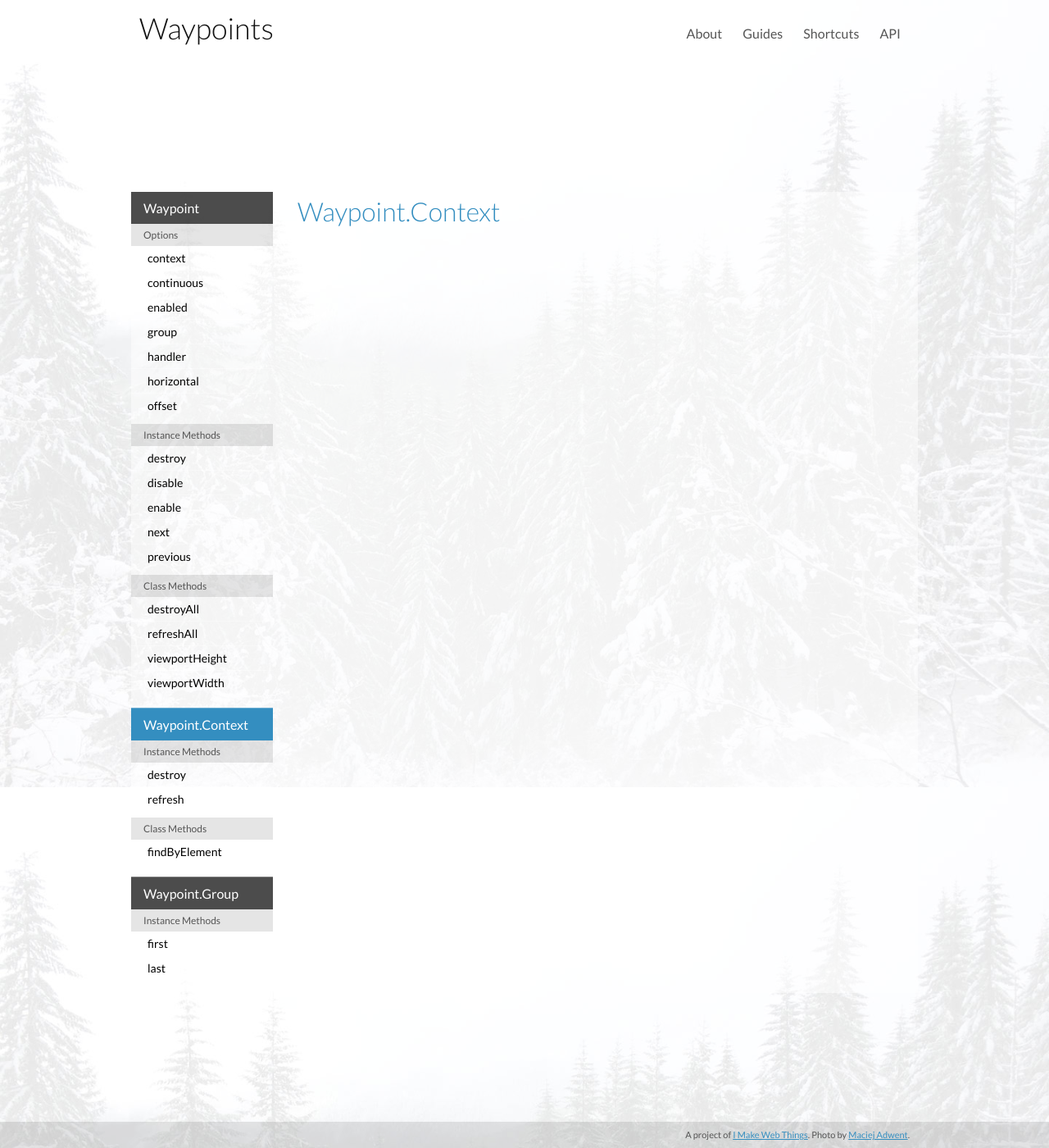
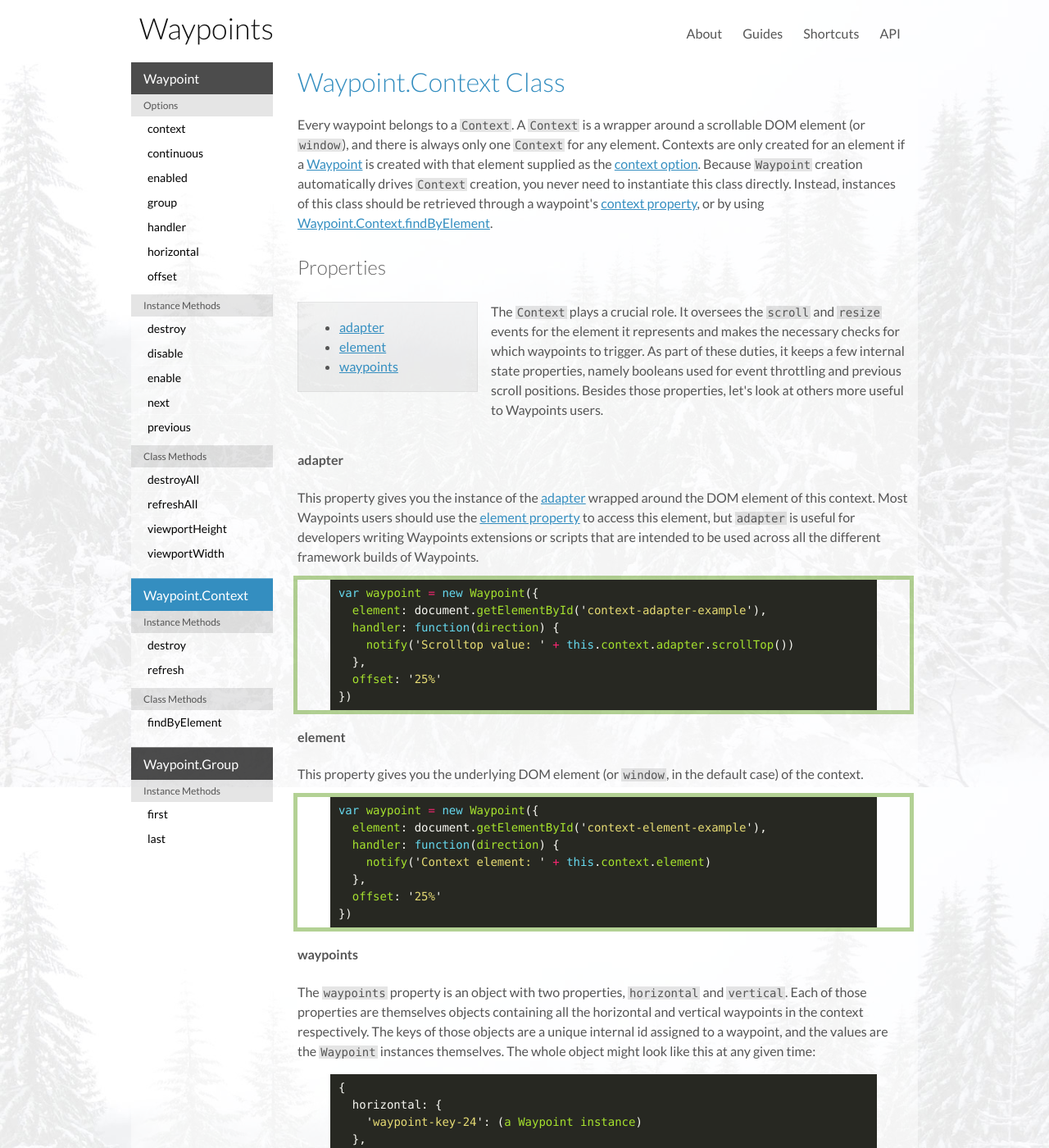
Before and after one commit to imakewebthings/waypoints, a Jekyll site: the page built from api/context/index.html, in a window 1280 px wide and 1400 px high. Shown: the whole window at 82% size. Built offline with Jekyll 4.4.1, drawn with Linux system fonts in a browser that asks for light colours; nearby versions of some CDN libraries; some of the changed text lies outside the part shown.

Commit message:
Context class

```diff
--- a/api/context/index.html
+++ b/api/context/index.html
@@ -4,4 +4,89 @@ title: Waypoint.Context
 subsection: context
 ---
 
-<h2>Waypoint.Context</h2>
+<h2>Waypoint.Context Class</h2>
+
+<p>Every waypoint belongs to a <code>Context</code>. A <code>Context</code> is a wrapper around a scrollable DOM element (or <code>window</code>), and there is always only one <code>Context</code> for any element. Contexts are only created for an element if a <a href="../waypoint">Waypoint</a> is created with that element supplied as the <a href="../context-option">context option</a>. Because <code>Waypoint</code> creation automatically drives <code>Context</code> creation, you never need to instantiate this class directly. Instead, instances of this class should be retrieved through a waypoint's <a href="../waypoint#context-property">context property</a>, or by using <a href="../context-find-by-element">Waypoint.Context.findByElement</a>.</p>
+
+<h3>Properties</h3>
+
+<div class="properties-container">
+  <div class="reference properties">
+    <ul>
+      <li><a href="#adapter-property">adapter</a></li>
+      <li><a href="#element-property">element</a></li>
+      <li><a href="#waypoints-property">waypoints</a></li>
+    </ul>
+  </div>
+  <p>The <code>Context</code> plays a crucial role. It oversees the <code>scroll</code> and <code>resize</code> events for the element it represents and makes the necessary checks for which waypoints to trigger. As part of these duties, it keeps a few internal state properties, namely booleans used for event throttling and previous scroll positions. Besides those properties, let's look at others more useful to Waypoints users.</p>
+</div>
+
+<h4 id="adapter-property">adapter</h4>
+
+<p>This property gives you the instance of the <a href="../../guides/adapters">adapter</a> wrapped around the DOM element of this context. Most Waypoints users should use the <a href="#element-property">element property</a> to access this element, but <code>adapter</code> is useful for developers writing Waypoints extensions or scripts that are intended to be used across all the different framework builds of Waypoints.</p>
+
+<div id="context-adapter-example" class="waypoint">
+{% highlight js %}
+var waypoint = new Waypoint({
+  element: document.getElementById('context-adapter-example'),
+  handler: function(direction) {
+    notify('Scrolltop value: ' + this.context.adapter.scrollTop())
+  },
+  offset: '25%'
+})
+{% endhighlight %}
+</div>
+
+<h4 id="element-property">element</h4>
+
+<p>This property gives you the underlying DOM element (or <code>window</code>, in the default case) of the context.</p>
+
+<div id="context-element-example" class="waypoint">
+{% highlight js %}
+var waypoint = new Waypoint({
+  element: document.getElementById('context-element-example'),
+  handler: function(direction) {
+    notify('Context element: ' + this.context.element)
+  },
+  offset: '25%'
+})
+{% endhighlight %}
+</div>
+
+<h4 id="waypoints-property">waypoints</h4>
+
+<p>The <code>waypoints</code> property is an object with two properties, <code>horizontal</code> and <code>vertical</code>. Each of those properties are themselves objects containing all the horizontal and vertical waypoints in the context respectively. The keys of those objects are a unique internal id assigned to a waypoint, and the values are the <code>Waypoint</code> instances themselves. The whole object might look like this at any given time:</p>
+
+{% highlight js %}
+{
+  horizontal: {
+    'waypoint-key-24': (a Waypoint instance)
+  },
+  vertical: {
+    'waypoint-key-4': (a Waypoint instance),
+    'waypoint-key-5': (a Waypoint instance)
+  }
+}
+{% endhighlight %}
+
+<p>Let's look at the <code>waypoints</code> property on the <code>window</code> context for this page.</p>
+
+<div id="context-waypoints-example" class="waypoint">
+{% highlight js %}
+var waypoint = new Waypoint({
+  element: document.getElementById('context-waypoints-example'),
+  handler: function(direction) {
+    for (var axis in this.context.waypoints) {
+      for (var waypointKey in this.context.waypoints[axis]) {
+        notify([
+          axis,
+          waypointKey,
+          this.context.waypoints[axis][waypointKey].element.id
+        ].join(' / '))
+      }
+    }
+  },
+  offset: 'bottom-in-view'
+})
+{% endhighlight %}
+</div>
--- a/js/scripts.js
+++ b/js/scripts.js
@@ -514,6 +514,28 @@
     })
   }
 
+  function contextClassExamples() {
+    $('#context-adapter-example').waypoint(function(direction) {
+      notify('Scrolltop value: ' + this.context.adapter.scrollTop())
+    }, {
+      offset: '25%'
+    })
+    $('#context-element-example').waypoint(function(direction) {
+      notify('Context element: ' + this.context.element)
+    }, {
+      offset: '25%'
+    })
+    $('#context-waypoints-example').waypoint(function(direction) {
+      $.each(this.context.waypoints, function(axis, waypoints) {
+        $.each(waypoints, function(key, waypoint) {
+          notify([axis, key, waypoint.element.id].join(' / '))
+        })
+      })
+    }, {
+      offset: 'bottom-in-view'
+    })
+  }
+
   function initApiExamples() {
     disableEnableExample()
     destroyExample()
@@ -534,6 +556,7 @@
     firstExample()
     lastExample()
     waypointClassExamples()
+    contextClassExamples()
   }
 
   $(function() {
```
